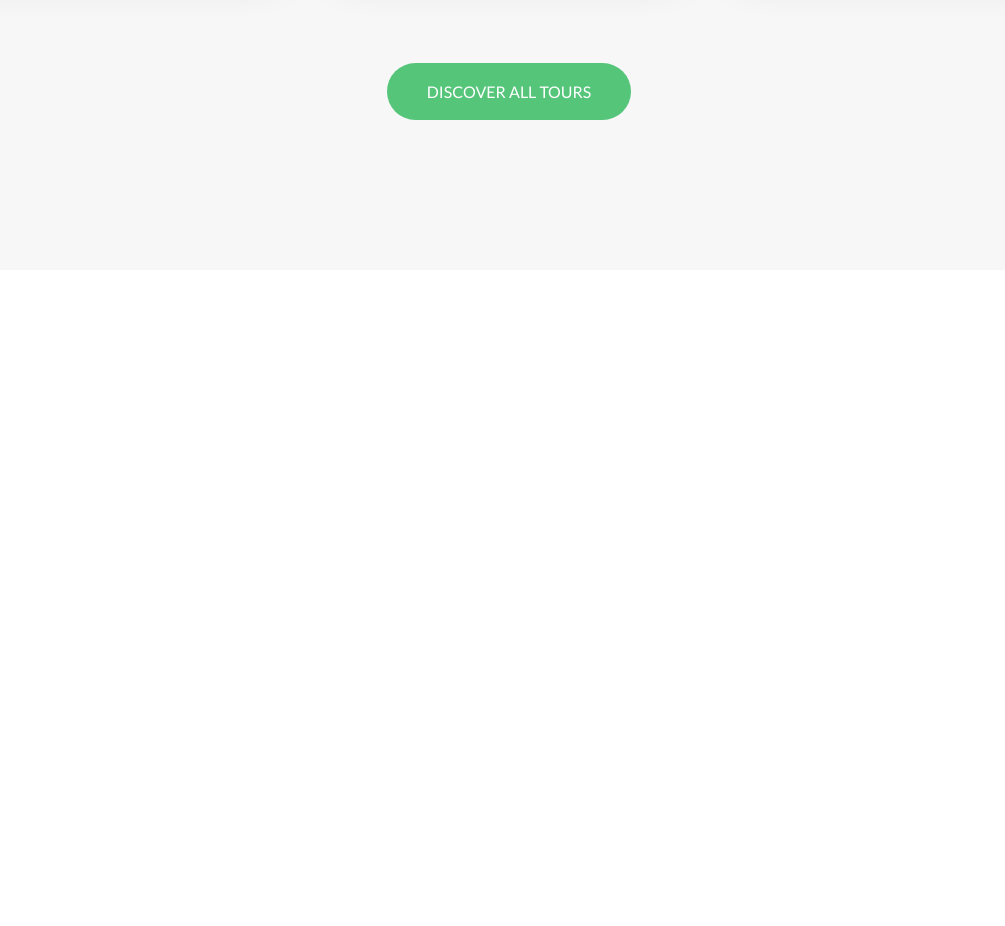
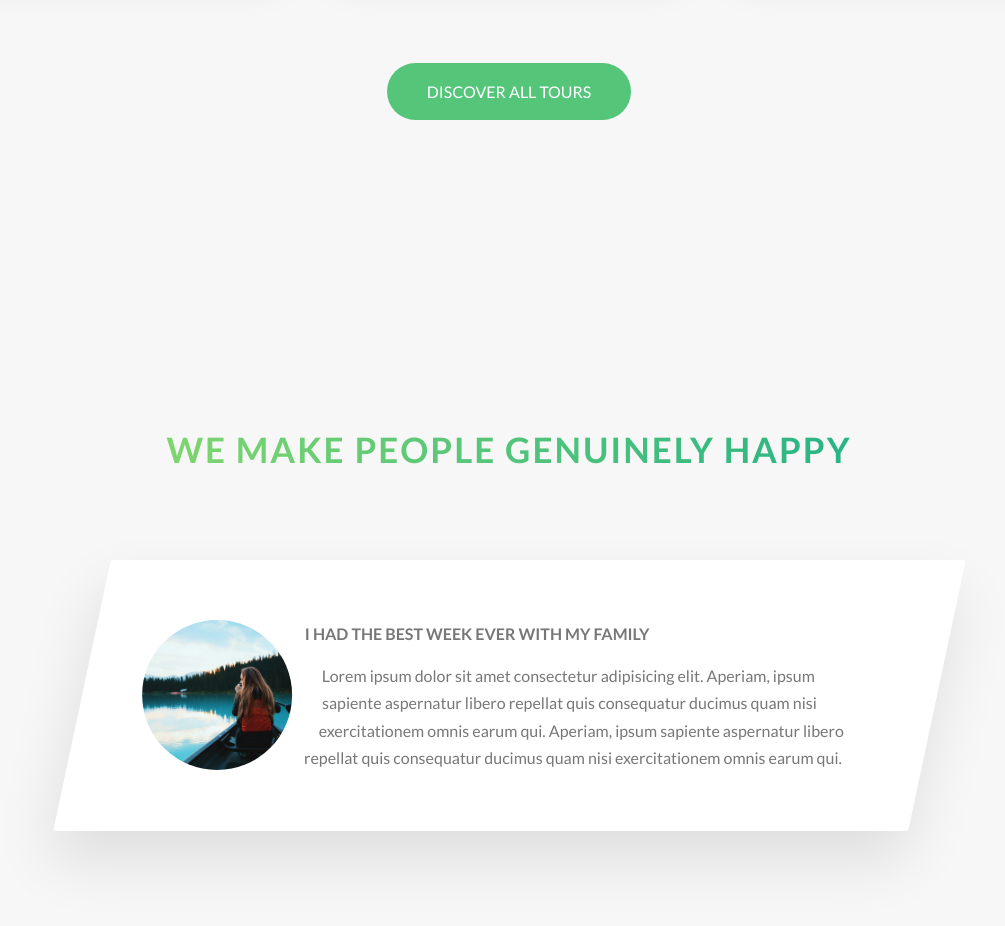
Before and after one commit to Ontorok/learn-css-with-jonas, a website: page natours/index.html in a window 1280 px wide. Shown: the part 3305-4231 px from the top of the page, without its empty margins (131-1136 px from the left). Before the commit the page ends 3605 px from the top, so only its background shows below. Drawn offline with Linux system fonts and the light colour scheme.

Commit message:
feat(natours): add stoties section

```diff
--- a/natours/index.html
+++ b/natours/index.html
@@ -32,6 +32,7 @@
     </header>
 
     <main>
+      <!-- About -->
       <section class="section-about">
         <div class="u-center-text u-margin-bottom-lg">
           <h2 class="heading-secondary">
@@ -83,7 +84,9 @@
           </div>
         </div>
       </section>
+      <!-- About -->
 
+      <!-- Features -->
       <section class="section-features">
         <div class="row">
           <!-- 1 -->
@@ -139,7 +142,9 @@
           </div>
         </div>
       </section>
+      <!-- Features -->
 
+      <!-- Tours -->
       <section class="section-tours">
         <div class="u-center-text u-margin-bottom-lg">
           <h2 class="heading-secondary">Most popular tours</h2>
@@ -245,6 +250,36 @@
           <a href="#" class="btn btn--green">Discover all tours</a>
         </div>
       </section>
+      <!-- Tours -->
+
+      <!-- Stories -->
+      <section class="section-stories">
+        <div class="u-center-text u-margin-bottom-lg">
+          <h2 class="heading-secondary">We make people genuinely happy</h2>
+        </div>
+
+        <div class="row">
+          <div class="story">
+            <figure class="story__shape">
+              <img src="img/nat-8.jpg" alt="Mary Smith" class="story__img" />
+            </figure>
+
+            <div class="story__text">
+              <h3 class="heading-tertiary u-margin-bottom-sm">
+                I had the best week ever with my family
+              </h3>
+              <p>
+                Lorem ipsum dolor sit amet consectetur adipisicing elit.
+                Aperiam, ipsum sapiente aspernatur libero repellat quis
+                consequatur ducimus quam nisi exercitationem omnis earum qui.
+                Aperiam, ipsum sapiente aspernatur libero repellat quis
+                consequatur ducimus quam nisi exercitationem omnis earum qui.
+              </p>
+            </div>
+          </div>
+        </div>
+      </section>
+      <!-- Stories -->
     </main>
     <!-- Grid Demo
     <section class="grid-test">
--- /dev/null
+++ b/natours/sass/components/_story.scss
@@ -0,0 +1,28 @@
+.story {
+  width: 75%;
+  margin: 0 auto;
+  box-shadow: 0 3rem 6rem rgba($color-black, 0.1);
+  background-color: $color-white;
+  border-radius: 3px;
+  padding: 6rem;
+  padding-left: 9rem;
+  font-size: $default-font-size;
+  transform: skewX(-12deg);
+
+  &__shape {
+    width: 15rem;
+    height: 15rem;
+    float: left;
+    shape-outside: circle(50% at 50% 50%);
+    clip-path: circle(50% at 50% 50%);
+    transform: translateX(-3rem) skewX(12deg);
+  }
+
+  &__img {
+    height: 100%;
+  }
+
+  &__text {
+    transform: skewX(12deg);
+  }
+}
--- a/natours/sass/main.scss
+++ b/natours/sass/main.scss
@@ -11,6 +11,7 @@
 @import "components/card";
 @import "components/composition";
 @import "components/feature-box";
+@import "components/story";
 
 @import "layout/grid";
 @import "layout/header";
--- a/natours/sass/pages/_home.scss
+++ b/natours/sass/pages/_home.scss
@@ -26,3 +26,8 @@
   padding: 25rem 0 15rem 0;
   margin-top: -10rem;
 }
+
+.section-stories {
+  background-color: $color-grey-light-1;
+  padding: 15rem 0;
+}
```
Also changed, not shown: natours/css/style.css.
